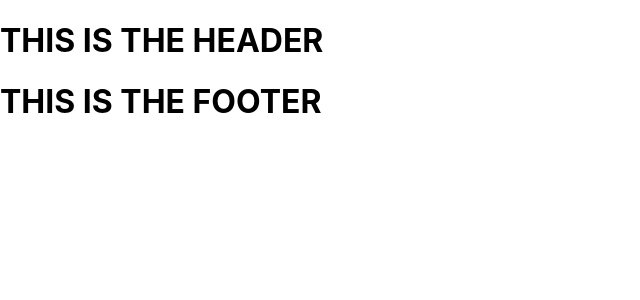
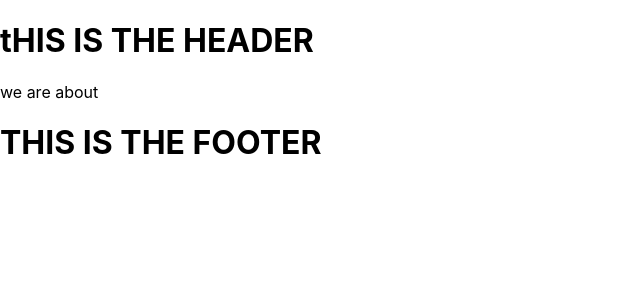
Before and after one commit to ajgabryluk/portfolio, a React (Create React App) app: page /about in a window 1280 px wide. Shown: the top 300 px of the page, without its empty margins (0-640 px from the left). Built offline with nearby package versions, Linux system fonts and the light colour scheme.

Commit message:
Created fototer, header, and about components

```diff
--- a/src/App.js
+++ b/src/App.js
@@ -1,21 +1,21 @@
 import './App.css';
 import { Routes, Route} from "react-router-dom";
-import Home from './Components/Home';
+import Home from "./Components/Home"
 import Projects from './Components/Projects';
+import About from './Components/About';
+import Header from './Components/Header';
+import Footer from './Components/Footer';
 
 function App() {
   return (
     <div>
-      <header>
-        <h1>THIS IS THE HEADER</h1>
-      </header>
+      <Header/>
       <Routes>
         <Route path="/" element={<Home />}/>
         <Route path="/projects" element={<Projects />}/>
+        <Route path="/about" element={<About />}/>
       </Routes>
-      <footer>
-        <h1>THIS IS THE FOOTER</h1>
-      </footer>
+      <Footer/>
     </div>
   );
 }
--- /dev/null
+++ b/src/Components/About.js
@@ -0,0 +1,9 @@
+import React from 'react';
+
+export default function About(){
+    return(
+        <div>
+            <p>we are about</p>
+        </div>
+    )
+}
--- a/src/Components/Footer.js
+++ b/src/Components/Footer.js
@@ -0,0 +1,9 @@
+import React from 'react';
+
+export default function Footer(){
+    return(
+        <footer>
+            <h1>THIS IS THE FOOTER</h1>
+        </footer>
+    )
+}
--- a/src/Components/Header.js
+++ b/src/Components/Header.js
@@ -0,0 +1,9 @@
+import React from 'react';
+
+export default function Header(){
+    return(
+        <header>
+            <h1>tHIS IS THE HEADER</h1>
+        </header>
+    )
+}
```
